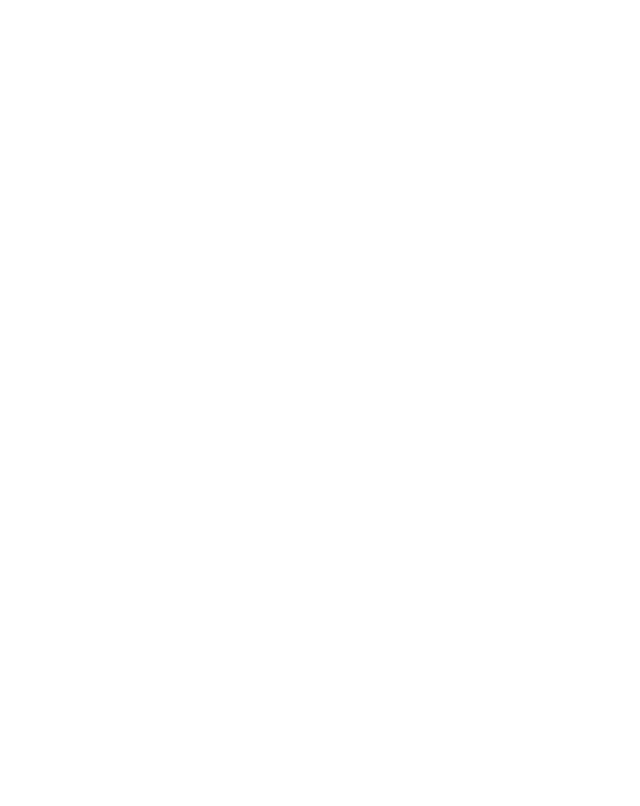
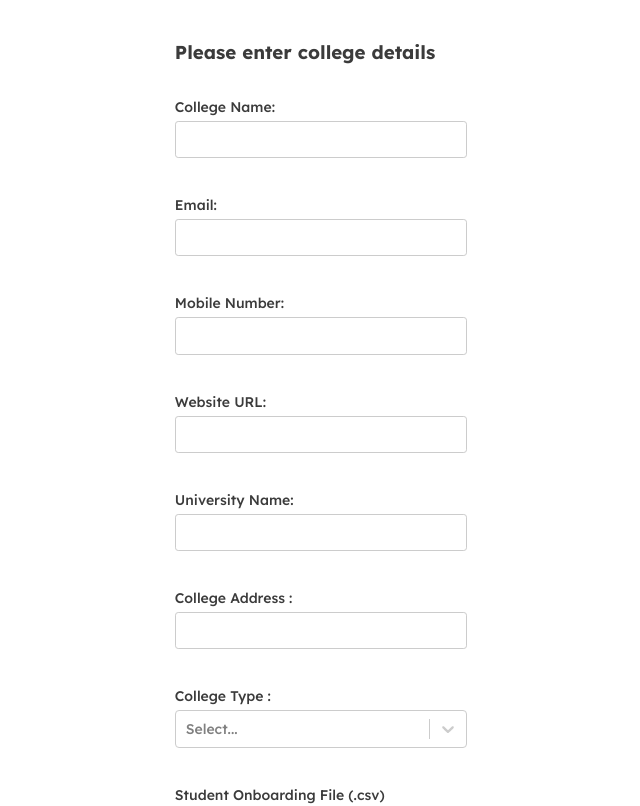
Before and after one commit to edrank/edrank_web, a React (Create React App) app: page /onboarding in a window 1280 px wide. Before the commit this address had no page. Shown: the top 806 px of the page, without its empty margins (319-959 px from the left). Built offline with nearby package versions, Linux system fonts and the light colour scheme.

Commit message:
onboarding page

```diff
--- a/src/App.jsx
+++ b/src/App.jsx
@@ -14,6 +14,7 @@
 	SuperAdminDashboard,
 	CollegeDetailsPage,
 	FeedbackDrives,
+	OnboardingPage
 } from 'pages';
 import endpoints, {
 	collegeAdminEndpoints,
@@ -66,6 +67,10 @@
 							element={<FeedbackDrives />}
 						/>
 					</Route>
+					<Route
+						path={'/onboarding'}
+						element={<OnboardingPage />}
+					/>
 					<Route path='/student' element={<CollegeAdminRouter />}>
 						{/* <Route index element={<StudentDashboard />} /> */}
 						<Route index element={<CollegeLeaderboard />} />
--- a/src/components/FormGenerator/FormGenerator.jsx
+++ b/src/components/FormGenerator/FormGenerator.jsx
@@ -132,7 +132,9 @@
 							></textarea>
 						</label>
 					</div>
-				) : (
+				) : formField.inputType === 'file' ?(
+					<div className="form-div"><label htmlFor={formField.inputKey}>{formField.label}<input type="file" required name={formField.inputKey} id={formField.inputKey} /></label></div>
+				) :(
 					<div key={index} className='form-div'>
 						<label htmlFor={formField.inputKey}>
 							{formField.label}
--- a/src/constants/endpoints.js
+++ b/src/constants/endpoints.js
@@ -17,6 +17,7 @@
 const entityType = ':entityType';
 const viewDetails = '/view-details'
 const entityId = ':entityType/:entityId';
+const onboardingPage = '/onboarding';
 // const viewTeachers = ':teachers'
 // const viewStudents = ':students'
 // const viewParents = ':parents'
@@ -57,6 +58,7 @@
 		viewDetails: viewDetails,
 		collegeAdmins: collegeAdmins,
 		feedbackDrives: feedbackDrives,
+		onboardingPage: onboardingPage
 		// viewTeachers: viewTeachers,
 		// viewStudents: viewStudents,
 		// viewParents: viewParents,
--- a/src/pages/LoginPage/LoginPage.jsx
+++ b/src/pages/LoginPage/LoginPage.jsx
@@ -41,7 +41,12 @@
 			localStorage.setItem('tenant_type', response.data.data.tenant_type);
 			localStorage.setItem('user_info', JSON.stringify(response.data.data.user))
 			console.log('tenant_type', response.data.data.tenant_type);
-			navigate(`/${tenantTypeKeyPairMap[response.data.data.tenant_type]}`);
+			if (response.data.data.user.onboarding_status && response.data.data.user.onboarding_status === "ON_GOING") {
+				navigate(`/onboarding`);
+			} else {
+				navigate(`/${tenantTypeKeyPairMap[response.data.data.tenant_type]}`);
+			}
+
 		}
 		postData();
 	};
--- /dev/null
+++ b/src/pages/OnboardingPage/OnboardingPage.jsx
@@ -0,0 +1,102 @@
+import { useForm, Controller } from 'react-hook-form';
+import Select from 'react-select';
+import { restUrl } from 'constants/endpoints';
+// import { useState } from 'react';
+// import './LoginPage.scss';
+// import axios from 'axios';
+import {ThreeDots} from "react-loader-spinner"
+import { useNavigate } from 'react-router-dom';
+import { tenantTypeKeyPairMap } from 'constants/tenantTypeKeyPairMap';
+import { FormGenerator } from 'components';
+import { makeRequest } from 'services/api';
+
+export default function OnboardingPage() {
+    let navigate = useNavigate();
+
+    const formObject = [
+        {
+            inputType: 'text',
+            inputKey: 'collegname',
+            label: 'College Name: ',
+            required: true,
+        },
+        {
+            inputType: 'email',
+            inputKey: 'email',
+            label: 'Email: ',
+            required: true,
+        },
+        {
+            inputType: 'tel',
+            inputKey: 'mobileno',
+            label: 'Mobile Number: ',
+            required: true,
+        },
+        {
+            inputType: 'text',
+            inputKey: 'url',
+            label: 'Website URL: ',
+            required: true,
+        },
+        {
+            inputType: 'text',
+            inputKey: 'univ_name',
+            label: 'University Name: ',
+            required: true,
+        },
+        {
+            inputType: 'text',
+            inputKey: 'address',
+            label: 'College Address : ',
+            required: true,
+        },
+        {
+            inputType: 'select',
+            inputKey: 'college_type',
+            label: 'College Type : ',
+            required: true,
+            options: [
+                { value: 'SEMI_GOVT', label: 'Semi Government' },
+                { value: 'GOVT', label: 'Government' },
+                { value: 'PRIVATE', label: 'Private' },
+            ],
+        },
+        {
+            inputType: 'file',
+            inputKey: 'file1',
+            label: 'Student Onboarding File (.csv)'
+        },
+        {
+            inputType: 'file',
+            inputKey: 'file2',
+            label: 'Teacher Onboarding File (.csv)'
+        }
+
+    ];
+
+
+    const onSubmit = data => {
+        console.log('data');
+        <ThreeDots
+        height="80"
+        width="80"
+        radius="9"
+        color="#4fa94d"
+        ariaLabel="three-dots-loading"
+        wrapperStyle={{}}
+        wrapperClassName=""
+        visible={true}
+         />
+    };
+
+    return (
+        <div className='onboarding-page-main form-page-main-wrapper'>
+            <FormGenerator
+                formClass='form-wrapper'
+                onSubmit={onSubmit}
+                formObject={formObject}
+                heading='Please enter college details'
+            />
+        </div>
+    )
+}
--- /dev/null
+++ b/src/pages/OnboardingPage/TeacherLinking.jsx
@@ -0,0 +1,89 @@
+import { useForm, Controller } from 'react-hook-form';
+import Select from 'react-select';
+import { restUrl } from 'constants/endpoints';
+// import { useState } from 'react';
+// import './LoginPage.scss';
+// import axios from 'axios';
+import { useNavigate } from 'react-router-dom';
+import { tenantTypeKeyPairMap } from 'constants/tenantTypeKeyPairMap';
+import { FormGenerator } from 'components';
+import { makeRequest } from 'services/api';
+
+export default function OnboardingPage() {
+    let navigate = useNavigate();
+
+    const formObject = [
+        {
+            inputType: 'select',
+            inputKey: 'year',
+            label: 'College Year : ',
+            required: true,
+            options: [
+                { value: '1', label: 'Semi 2' },
+            ],
+        },
+        {
+            inputType: 'select',
+            inputKey: 'college_type',
+            label: 'College Type : ',
+            required: true,
+            options: [
+                { value: 'BCA', label: 'BCA' },
+
+            ],
+        },
+        {
+            inputType: 'select',
+            inputKey: 'teachers',
+            label: 'Teachers : ',
+            required: true,
+            options: [
+                { value: 'SEMI_GOVT', label: 'Semi Government' },``
+            ],
+        },
+    ];
+
+
+    const onSubmit = data => {
+        console.log('data');
+        // console.log(data);
+        // const { email, password, tenantType } = data;
+        // const requestBody = {
+        // 	email: email,
+        // 	password: password,
+        // };
+
+        // console.log(tenantTypeKeyPairMap['COLLEGE_ADMIN']);
+
+        // async function postData() {
+        // 	console.log('tenantType: 12345678', '99', tenantType.value);
+        // 	const response = await makeRequest('login', 'POST', requestBody, {
+        // 		'x-edrank-tenant-type': tenantType.value,
+        // 	});
+        // 	console.log('RESPONSE');
+        // 	console.log(response);
+        // 	localStorage.setItem('token', response.data.data.access_token);
+        // 	localStorage.setItem('tenant_type', response.data.data.tenant_type);
+        // 	localStorage.setItem('user_info', JSON.stringify(response.data.data.user))
+        // 	console.log('tenant_type', response.data.data.tenant_type);
+        // 	if (response.data.data.user.onboarding_status && response.data.data.user.onboarding_status === "ON_GOING") {
+        // 		navigate(`/onboarding`);
+        // 	} else {
+        // 		navigate(`/${tenantTypeKeyPairMap[response.data.data.tenant_type]}`);
+        // 	}
+
+        // }
+        // postData();
+    };
+
+    return (
+        <div className='onboarding-page-main form-page-main-wrapper'>
+            <FormGenerator
+                formClass='form-wrapper'
+                onSubmit={onSubmit}
+                formObject={formObject}
+                heading='Please enter college details'
+            />
+        </div>
+    )
+}
--- a/src/pages/index.js
+++ b/src/pages/index.js
@@ -13,3 +13,5 @@
 export { default as SuperAdminDashboard } from './SuperAdminDashboard/SuperAdminDashboard'
 export { default as CollegeDetailsPage } from './CollegeDetailsPage/CollegeDetailsPage'
 export { default as FeedbackDrives } from './FeedbackDrives/FeedbackDrives'
+export { default as OnboardingPage } from './OnboardingPage/OnboardingPage'
+export { default as TeacherLinking } from './OnboardingPage/TeacherLinking'
```
